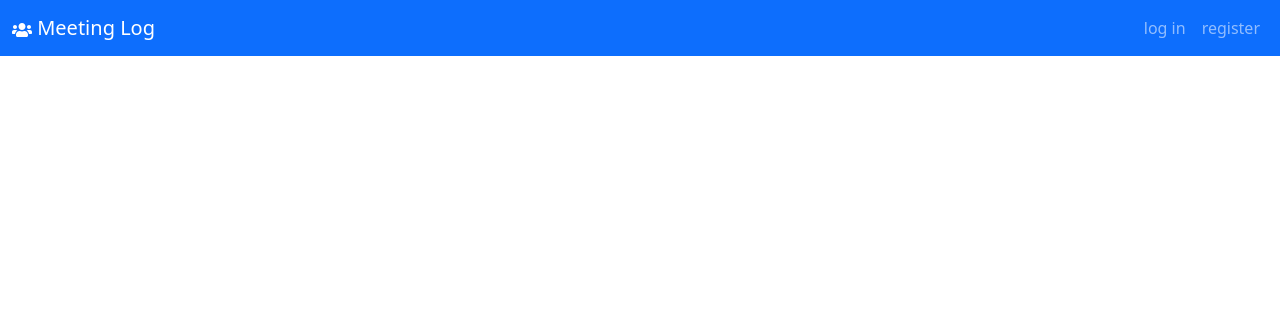
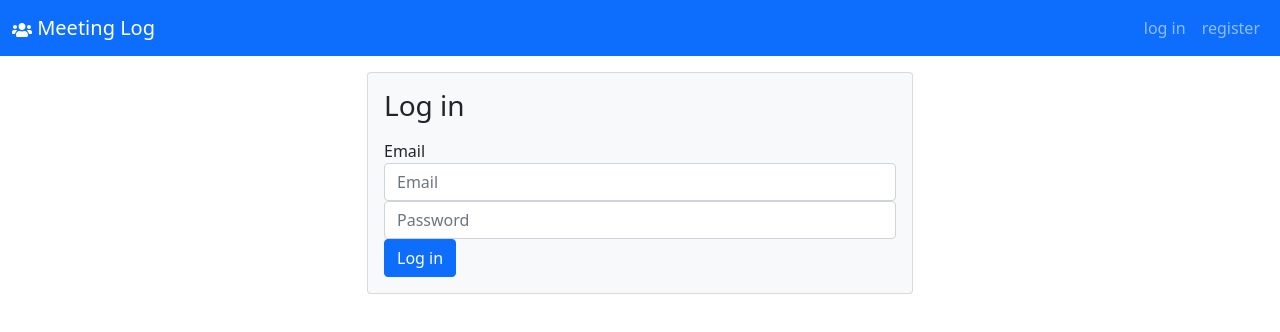
Before and after one commit to alvinwchou/meeting-log, a React (Create React App) app: page /login in a window 1280 px wide. Shown: the top 332 px of the page. Built offline with nearby package versions, Linux system fonts and the light colour scheme; no server answers.

Commit message:
added login feature

```diff
--- a/src/App.js
+++ b/src/App.js
@@ -33,6 +33,7 @@ function App() {
 
     // update state according to logged in user
     onAuthStateChanged(auth, currentUser => {
+      console.log('onpageload');
       if(currentUser) {
         setUser({
           'user': currentUser,
@@ -52,7 +53,7 @@ function App() {
       updateProfile(auth.currentUser, {
         displayName: userName
       })
-
+      console.log(currentUser)
       setUser({
         'user': currentUser,
         'displayName': currentUser.displayName,
--- a/src/Login.js
+++ b/src/Login.js
@@ -1,10 +1,96 @@
+import { useEffect, useState } from "react";
+import { auth } from "./firebase";
+import FormError from "./FormError";
+import { signInWithEmailAndPassword } from 'firebase/auth';
+import { useNavigate } from "react-router-dom";
+
+function Login() {
+    const [loginForm, setLoginForm] = useState({
+        email: '',
+        password: '',
+        errorMessage: null,
+    });
+
+    const handleChange = (e) => {
+        const itemName = e.target.name;
+        const itemValue = e.target.value;
+
+        setLoginForm({ ...loginForm, [itemName]: itemValue })
+    }
+
+    let navigate = useNavigate()
+
+    const handleSubmit = (e) => {
+        e.preventDefault();
+        const loginInfo = {
+            email: loginForm.email,
+            password: loginForm.password,
+        }
+
+        signInWithEmailAndPassword(
+            auth,
+            loginInfo.email,
+            loginInfo.password
+        ).then(() => {
+            navigate('/meetings');
+        }).catch(error => {
+            if (error.message) {
+                setLoginForm({ ...loginForm, 'errorMessage': error.message })
+            } else {
+                setLoginForm({ ...loginForm, 'errorMessage': null })
+            }
+        })
+    }
 
 
-function Login() {
     return (
-        <div className="text-center mt-4">
-            <h1 className="text-primary"></h1>
-        </div>
+        <form className="mt-3" onSubmit={handleSubmit}>
+            <div className="container">
+                <div className="row justify-content-center">
+                    <div className="col-lg-6">
+                        <div className="card bg-light">
+                            <div className="card-body">
+                                <h3 className="font-weight-light mb-3">Log in</h3>
+                                <section className="form-group">
+                                    {loginForm.errorMessage && <FormError theMessage={loginForm.errorMessage} />}
+                                    <label
+                                        className="form-control-label sr-only"
+                                        htmlFor="Email">
+                                        Email
+                                    </label>
+                                    <input
+                                        required
+                                        className="form-control"
+                                        type="email"
+                                        id="email"
+                                        name="email"
+                                        placeholder="Email"
+                                        value={loginForm.email}
+                                        onChange={handleChange}
+                                    />
+                                </section>
+                                <section className="form-group">
+                                    <input
+                                        required
+                                        className="form-control"
+                                        type="password"
+                                        name="password"
+                                        placeholder="Password"
+                                        value={loginForm.password}
+                                        onChange={handleChange}
+                                    />
+                                </section>
+                                <div className="form-group text-right mb-0">
+                                    <button className="btn btn-primary" type="submit">
+                                        Log in
+                                    </button>
+                                </div>
+                            </div>
+                        </div>
+                    </div>
+                </div>
+            </div>
+        </form>
     )
 }
 
--- a/src/Register.js
+++ b/src/Register.js
@@ -1,5 +1,5 @@
 import { useEffect, useState } from "react";
-import firebase, { auth } from "./firebase";
+import { auth } from "./firebase";
 import FormError from "./FormError";
 import { createUserWithEmailAndPassword } from 'firebase/auth';
 
```
